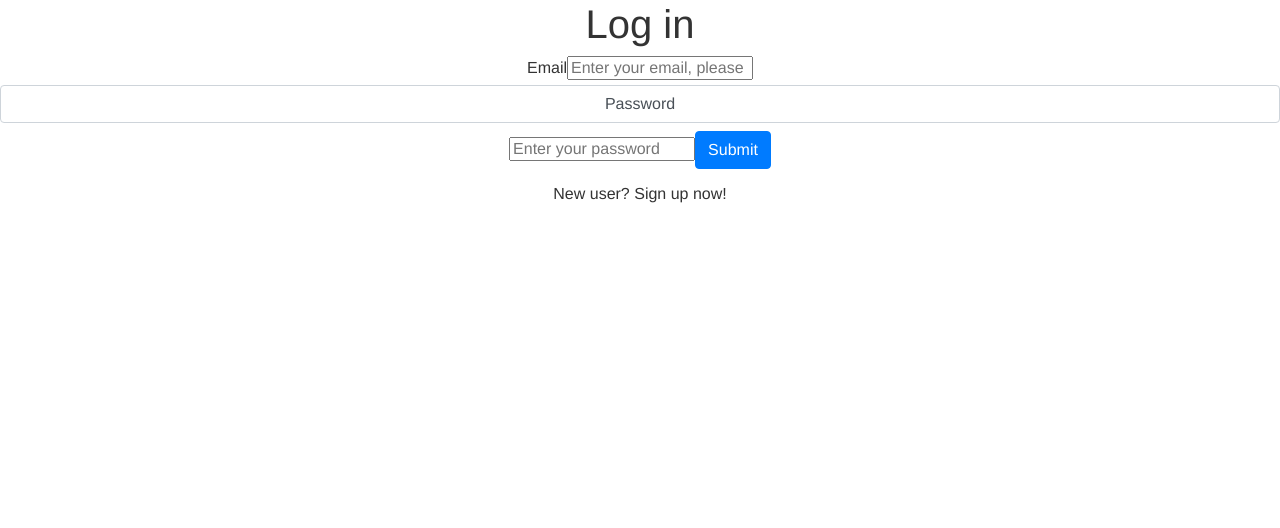
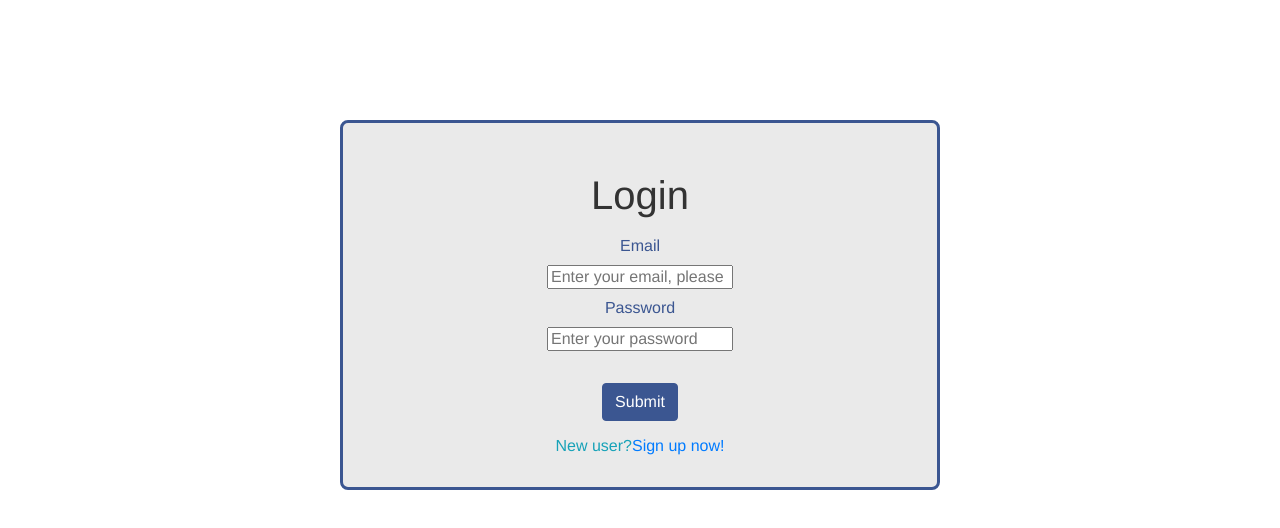
Before and after one commit to jara-git/one-coding-project-a-day, a React (Create React App) app: page / in a window 1280 px wide. Shown: the top 528 px of the page. Built offline with nearby package versions, Linux system fonts and the light colour scheme.

Commit message:
some style

```diff
--- a/src/components/login/Login.jsx
+++ b/src/components/login/Login.jsx
@@ -1,11 +1,9 @@
 import React from 'react';
 import { Formik, Form, Field } from 'formik';
-import * as EmailValidator from 'email-validator';
 import * as Yup from "yup";
 import { Link, Redirect } from 'react-router-dom';
 import 'bootstrap/dist/css/bootstrap.min.css';
 import "./Login.scss";
-import { Button } from 'react-bootstrap';
 
 
 
@@ -15,8 +13,8 @@ const loginSchema = Yup.object().shape({
 })
 
 const Login = () => (
-    <div className="login">
-        <h1>Log in</h1>
+    <div className="login container">
+        <h1 class="text-center pt-5">Login</h1>
         <div className="form-group">
             <Formik
                 initialValues={
@@ -34,22 +32,26 @@ const Login = () => (
                 }
             >
                 <Form>
-                    <label htmlFor="email">Email</label>
+                    <label class="form-control-plaintext email" htmlFor="email">Email</label>
                     <Field
                         id="email"
                         name="email"
                         placeholder="Enter your email, please"
                         type="email"
                     />
-                    <label class="form-control" htmlFor="password">Password</label>
+                    <label class="form-control-plaintext password" htmlFor="password">Password</label>
                     <Field id="password" name="password" type="password" placeholder="Enter your password" />
-                    <Button class="btn btn-primary" type="submit">Submit</Button>
+                    <div>
+                        <button class="button" type="submit">Submit</button>
+                    </div>
                 </Form>
             </Formik>
         </div>
-
-        <div>
-            <span>New user? Sign up now!</span>
+        <div class="newuser">
+            <span class="text-info">
+                New user?
+                <a href="#/">Sign up now!</a>
+            </span>
         </div>
     </div>
 )
--- a/src/components/login/Login.scss
+++ b/src/components/login/Login.scss
@@ -1,8 +1,49 @@
-$font-stack:    Helvetica, sans-serif;
+$font-stack: Helvetica,
+sans-serif;
 $primary-color: #333;
 $secundary-color: rgb(59, 86, 145);
+$light-grey: #EAEAEA;
 
 body {
-  font: 100% $font-stack;
-  color: $primary-color;
+    font: 100% $font-stack;
+    // color: $primary-color;
+
+    .login {
+        color: $primary-color;
+        display: flex;
+        flex-direction: column;
+        align-content: center;
+    }
+
+    .container {
+        margin-top: 120px;
+        max-width: 600px;
+        height: 320px;
+        border: 3px solid $secundary-color;
+        border-radius: 0.5rem;
+        background-color: $light-grey;
+        height: min-content;
+
+        .email, .password {
+            color: $secundary-color;
+        }
+
+        .button {
+            cursor: pointer;
+            margin-top: 2rem;
+            border: 1px solid transparent;
+            padding: .375rem .75rem;
+            font-size: 1rem;
+            line-height: 1.5;
+            border-radius: .25rem;
+            transition: color .15s ease-in-out, background-color .15s ease-in-out, border-color .15s ease-in-out, box-shadow .15s ease-in-out;
+            color: #fff;
+            background-color: $secundary-color;
+            border-color: $secundary-color;
+        }
+
+        .newuser {
+            padding-bottom: 2rem;
+        }
+    }
 }
```
